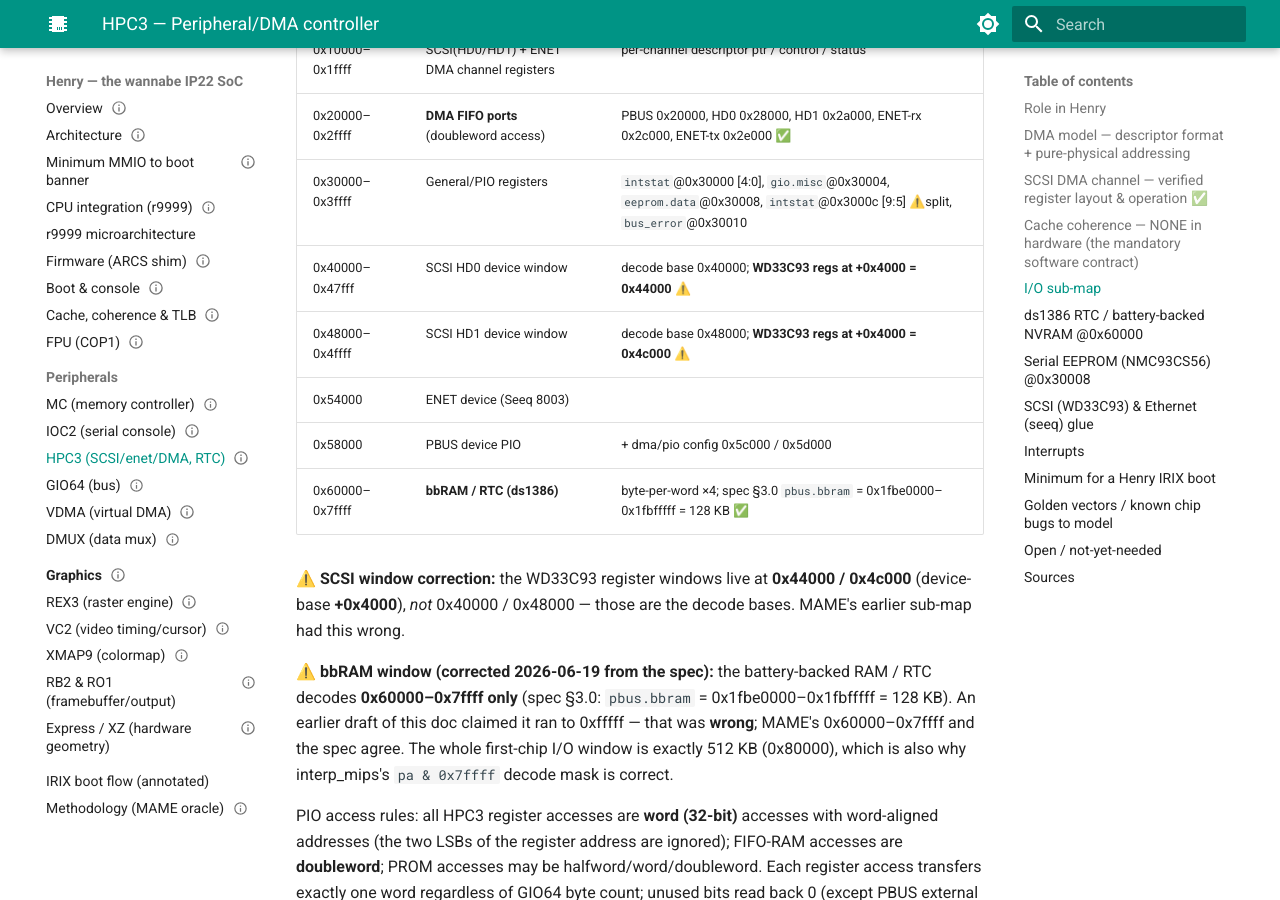
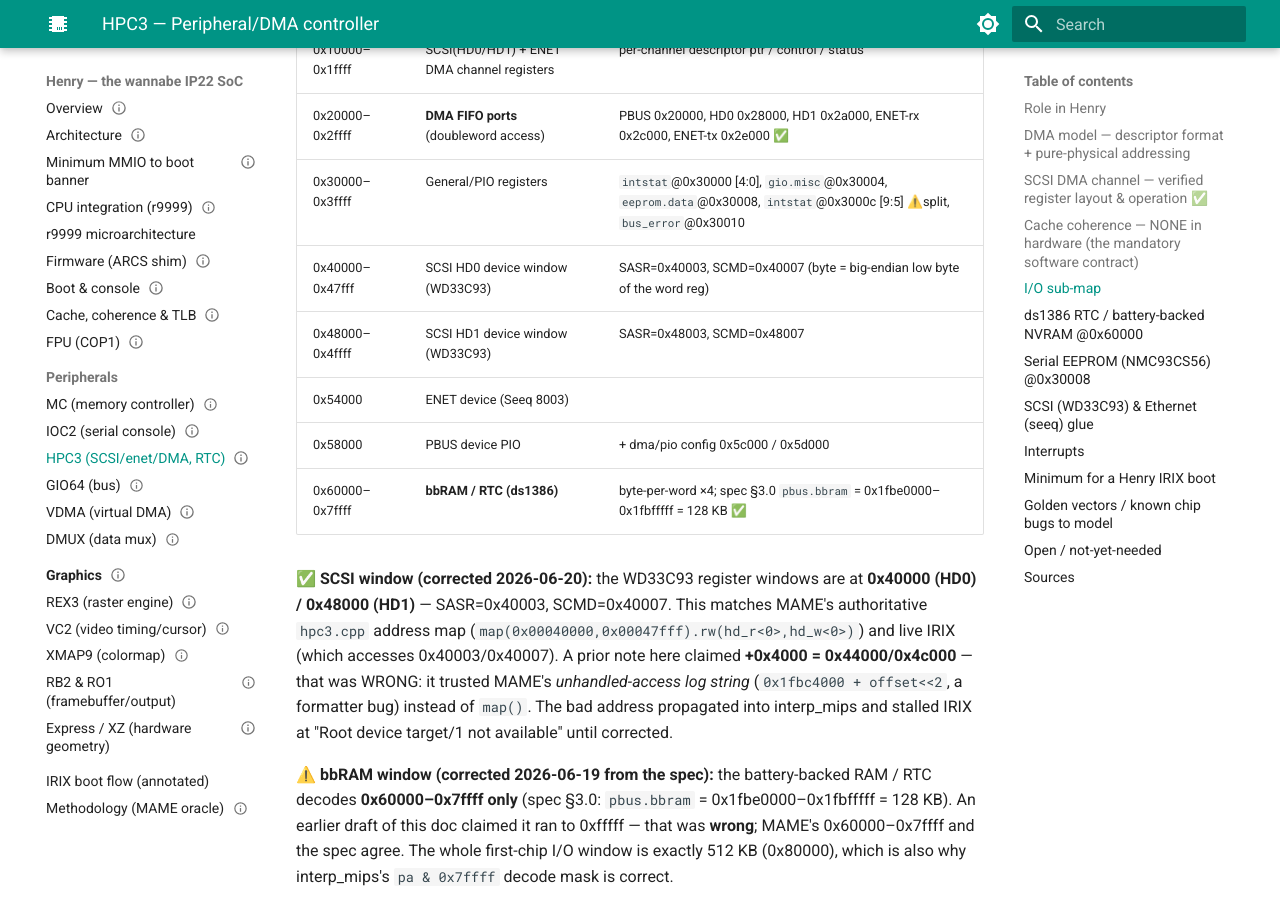
Before and after one commit to dsheffie/henry-the-wannabe-ip22-soc, an MkDocs documentation site: the page built from docs/peripherals/hpc3.md, in a window 1280 px wide and 900 px high, scrolled down 6751 px. Built offline with MkDocs 1.6.1 and Material for MkDocs 9.7.7, drawn with Linux system fonts in a browser that asks for light colours; some of the changed text lies outside the part shown.

Commit message:
hpc3 doc: correct WD33C93 register window to 0x40000/0x48000
The WD33C93 PIO register windows are at HPC3 offset 0x40000 (HD0) /
0x48000 (HD1) -- SASR=0x40003, SCMD=0x40007 -- per MAME's authoritative
hpc3.cpp address map (map(0x00040000,0x00047fff).rw(hd_r<0>,hd_w<0>))
and confirmed by live IRIX (which accesses 0x40003/0x40007).

This reverses an earlier "correction" in this doc that asserted the
windows were at 0x44000/0x4c000 (device-base +0x4000). That was wrong:
it trusted MAME's unhandled-access *log string* (0x1fbc4000 + offset<<2,
a formatter bug) instead of map(). The bad 0x44000 address propagated
into the interp_mips HPC3 model and stalled IRIX at "Root device
.../target/1/... not available" until corrected -- after the fix IRIX
runs the full WD33C93 init and issues INQUIRY to SCSI target 1.

Also fix a stale bbRAM window ref (0x60000-0x7ffff, not 0xfffff).

Co-Authored-By: Claude Opus 4.8 <noreply@anthropic.com>

```diff
--- a/docs/peripherals/hpc3.md
+++ b/docs/peripherals/hpc3.md
@@ -168,8 +168,8 @@ spec §3.3, and MAME all agree **DIR=1 is memory→device**. Trust the code.
 MAME's golden model moves SCSI DMA **byte-at-a-time directly between DRAM and the controller, bypassing the
 fifo entirely** — so the zero-length terminator is harmless and Henry may model it the same way.
 
-**WD33C93 controller**: 8-bit device in the HD0 window at `0x44000` (HD1 `0x4c000`), accessed as
-**SASR = base+3 (0x44003)** (register-select pointer) and **SCMD = base+7 (0x44007)** (data; auto-increments
+**WD33C93 controller**: 8-bit device in the HD0 window at `0x40000` (HD1 `0x48000`), accessed as
+**SASR = base+3 (0x40003)** (register-select pointer) and **SCMD = base+7 (0x40007)** (data; auto-increments
 the pointer). The SCSI CDB lives in the controller's register file (regs 0x03–0x0e); the workhorse command is
 **Select-w/Atn-and-Transfer (0x18 ← COMMAND, 0x08)**; reading SCSI Status (reg 0x17) clears INTRQ; success
 code = `0x16` (`SELECT_TRANSFER_SUCCESS`). Init: `dma_mode = CTRL_BURST (0x20)`, `FS = 20 MHz`, host ID 7.
@@ -222,14 +222,18 @@ Offsets from base `0x1fb80000`. (✅ = matches MAME golden ref; ⚠️ = MAME co
 | 0x10000–0x1ffff | SCSI(HD0/HD1) + ENET DMA channel registers | per-channel descriptor ptr / control / status |
 | 0x20000–0x2ffff | **DMA FIFO ports** (doubleword access) | PBUS 0x20000, HD0 0x28000, HD1 0x2a000, ENET-rx 0x2c000, ENET-tx 0x2e000 ✅ |
 | 0x30000–0x3ffff | General/PIO registers | `intstat`@0x30000 [4:0], `gio.misc`@0x30004, `eeprom.data`@0x30008, `intstat`@0x3000c [9:5] ⚠️split, `bus_error`@0x30010 |
-| 0x40000–0x47fff | SCSI HD0 device window | decode base 0x40000; **WD33C93 regs at +0x4000 = 0x44000** ⚠️ |
-| 0x48000–0x4ffff | SCSI HD1 device window | decode base 0x48000; **WD33C93 regs at +0x4000 = 0x4c000** ⚠️ |
+| 0x40000–0x47fff | SCSI HD0 device window (WD33C93) | SASR=0x40003, SCMD=0x40007 (byte = big-endian low byte of the word reg) |
+| 0x48000–0x4ffff | SCSI HD1 device window (WD33C93) | SASR=0x48003, SCMD=0x48007 |
 | 0x54000 | ENET device (Seeq 8003) | |
 | 0x58000 | PBUS device PIO | + dma/pio config 0x5c000 / 0x5d000 |
 | 0x60000–0x7ffff | **bbRAM / RTC (ds1386)** | byte-per-word ×4; spec §3.0 `pbus.bbram` = 0x1fbe0000–0x1fbfffff = 128 KB ✅ |
 
-⚠️ **SCSI window correction:** the WD33C93 register windows live at **0x44000 / 0x4c000** (device-base
-**+0x4000**), *not* 0x40000 / 0x48000 — those are the decode bases. MAME's earlier sub-map had this wrong.
+✅ **SCSI window (corrected 2026-06-20):** the WD33C93 register windows are at **0x40000 (HD0) / 0x48000
+(HD1)** — SASR=0x40003, SCMD=0x40007. This matches MAME's authoritative `hpc3.cpp` address map
+(`map(0x00040000,0x00047fff).rw(hd_r<0>,hd_w<0>)`) and live IRIX (which accesses 0x40003/0x40007). A prior
+note here claimed **+0x4000 = 0x44000/0x4c000** — that was WRONG: it trusted MAME's *unhandled-access log
+string* (`0x1fbc4000 + offset<<2`, a formatter bug) instead of `map()`. The bad address propagated into
+interp_mips and stalled IRIX at "Root device target/1 not available" until corrected.
 
 ⚠️ **bbRAM window (corrected 2026-06-19 from the spec):** the battery-backed RAM / RTC decodes **0x60000–0x7ffff
 only** (spec §3.0: `pbus.bbram` = 0x1fbe0000–0x1fbfffff = 128 KB). An earlier draft of this doc claimed it ran
@@ -273,7 +277,7 @@ Stub-friendly for first boot (PROM tolerates a blank/default serial), but the bi
 ## SCSI (WD33C93) & Ethernet (seeq) glue
 
 HPC3 is *glue*, not the device. The actual SCSI controller is a **WD33C93** (or Fujitsu 86603) reached
-through the device window (HD0 @0x44000, HD1 @0x4c000); HPC3 supplies its DMA channel (descriptor walk +
+through the device window (HD0 @0x40000, HD1 @0x48000); HPC3 supplies its DMA channel (descriptor walk +
 fifo) and PIO path. The actual Ethernet controller is a **Seeq 8003** (with 8020 transceiver) at 0x54000;
 HPC3 supplies the enet-tx/enet-rx DMA channels (the `EOXP`/`IPG`/`TXD` `BC` fields are for it). Henry reuses
 MAME's WD33C93 and Seeq device models and only implements the HPC3 channel/fifo/PIO wrapper around them. The
@@ -304,7 +308,7 @@ To get IRIX off the root disk, Henry needs:
 2. **PIO register R/W** for the general regs (`intstat`, `gio.misc`, `bus_error`) and channel/config regs.
 3. **ds1386 RTC/NVRAM @0x60000** (byte-per-word ×4) — boot env, **mandatory**.
 4. **Serial EEPROM @0x30008** (bit-bang; default/blank contents OK).
-5. **One SCSI channel + WD33C93 @0x44000** — descriptor-walk DMA into DRAM to read the root disk / load the
+5. **One SCSI channel + WD33C93 @0x40000** — descriptor-walk DMA into DRAM to read the root disk / load the
    kernel.
 
 Stub until real I/O is needed: **Ethernet (Seeq) DMA, audio (HAL2), parallel, floppy, the other SCSI channel,
@@ -341,5 +345,5 @@ and the general PBUS DMA channels.** They can be decode-only / read-as-0 stubs i
   (p1), DMA descriptor format + buffer rules (p6–7), PIO/word-access + single-stage-write-queue bug (p5,10),
   DMA interrupt timing + flush/coherence absence (p8).
 - `~/code/r9999/IP22_CHIP_REGISTERS.md` (HPC3 section + corrections #8/#9) — sub-map, SCSI-window correction
-  (0x44000/0x4c000), bbRAM window 0x60000–0xfffff, ds1386 byte-per-word ×4, EEPROM bit-bang, coherence finding.
+  (0x40000/0x48000), bbRAM window 0x60000–0x7ffff, ds1386 byte-per-word ×4, EEPROM bit-bang, coherence finding.
 - MAME IP22/Indy driver — golden reference for FIFO-port offsets, ds1386, WD33C93 and Seeq device models.
```
